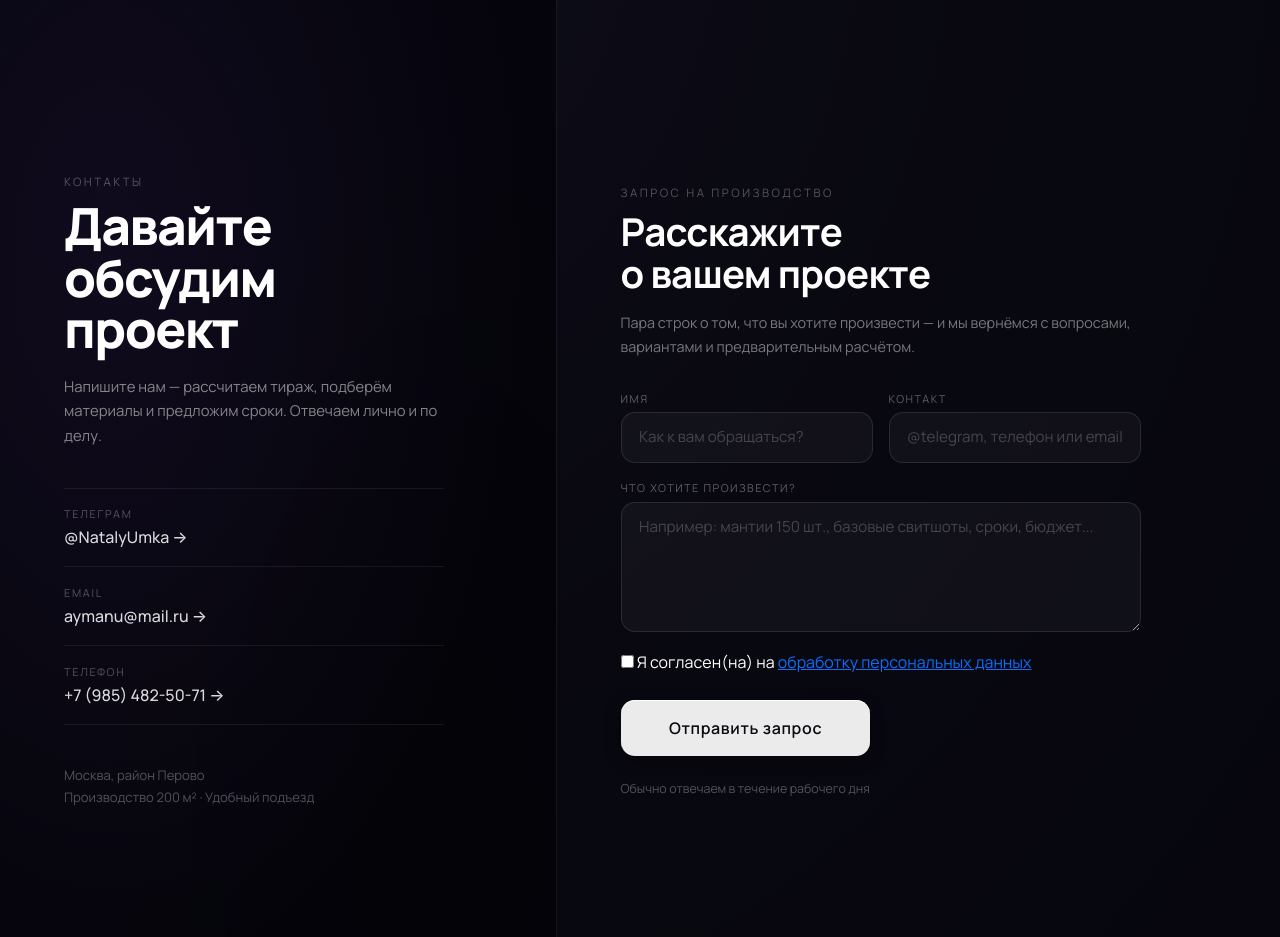
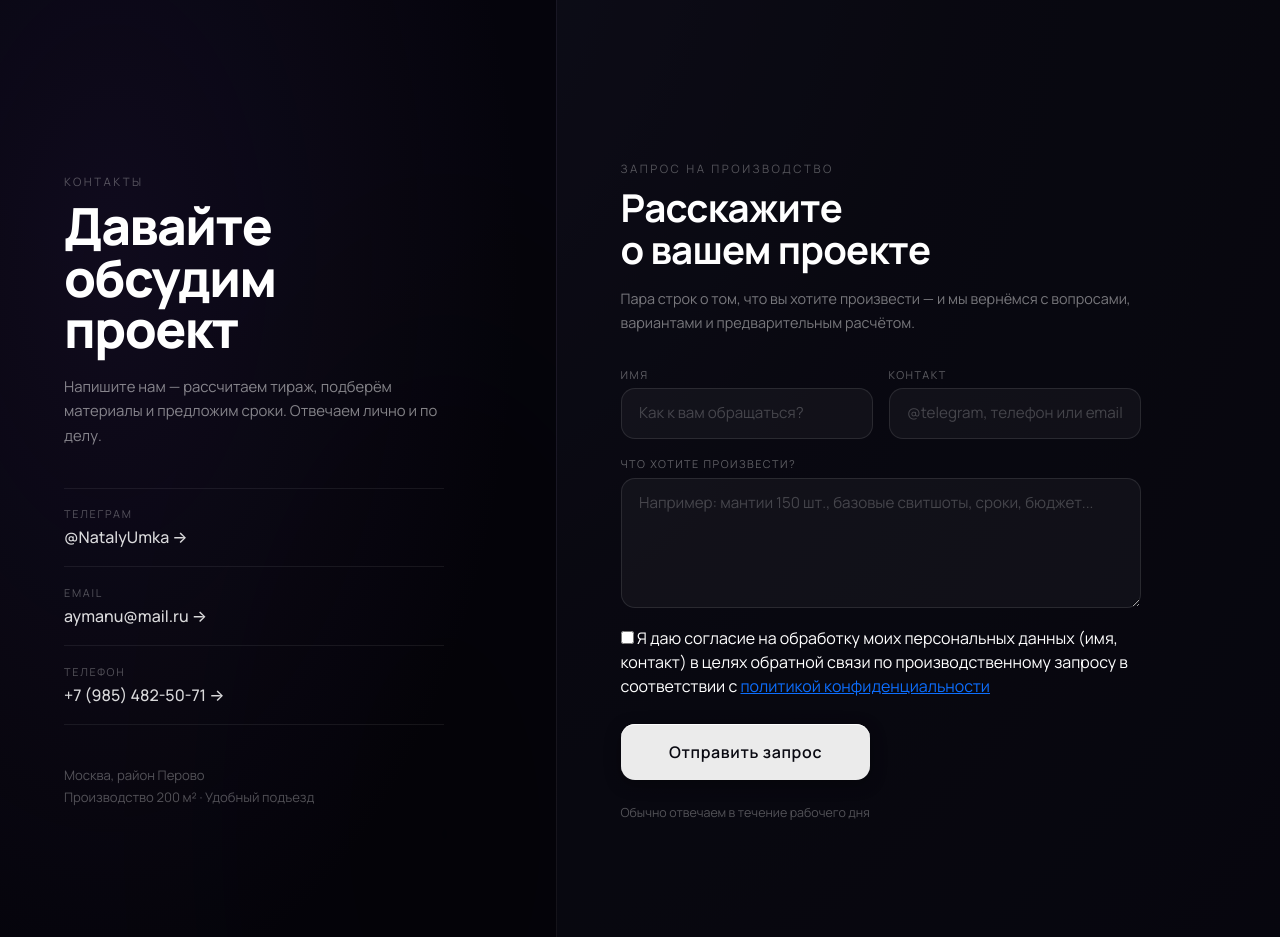
Before and after one commit to Ghost-Vortex/sewing_site, a Django app: page /contacts/ in a window 1280 px wide. Shown: the part 153-1090 px from the top of the page. Run offline with Django 5.2, Linux system fonts and the light colour scheme.

Commit message:
fix: ФЗ-152 consent wording + cookie banner

```diff
--- a/main/templates/main/base.html
+++ b/main/templates/main/base.html
@@ -121,9 +121,9 @@
   <div class="cookie-banner" id="cookieBanner" role="dialog" aria-label="Уведомление об использовании cookie" hidden>
     <div class="cookie-banner-inner">
       <p class="cookie-banner-text">
-        Мы используем cookie для корректной работы сайта и аналитики.
-        Продолжая пользоваться сайтом, вы соглашаетесь с нашей
-        <a href="{% url 'privacy' %}" class="cookie-banner-link">политикой конфиденциальности</a>.
+        Мы используем файлы cookie для корректной работы сайта (технические) и анализа посещаемости.
+        Данные обрабатываются на серверах в РФ. Продолжая использовать сайт, вы соглашаетесь с
+        <a href="{% url 'privacy' %}" class="cookie-banner-link">политикой обработки персональных данных</a>.
       </p>
       <div class="cookie-banner-actions">
         <button class="cookie-banner-accept" id="cookieAccept">Принять</button>
--- a/main/templates/main/contacts.html
+++ b/main/templates/main/contacts.html
@@ -112,7 +112,7 @@
         <div class="consent-field">
           <label class="consent-label">
             <input type="checkbox" name="consent" required class="consent-checkbox">
-            <span>Я согласен(на) на <a href="{% url 'privacy' %}" class="consent-link" target="_blank">обработку персональных данных</a></span>
+            <span>Я даю согласие на обработку моих персональных данных (имя, контакт) в целях обратной связи по производственному запросу в соответствии с <a href="{% url 'privacy' %}" class="consent-link" target="_blank">политикой конфиденциальности</a></span>
           </label>
         </div>
 
```
